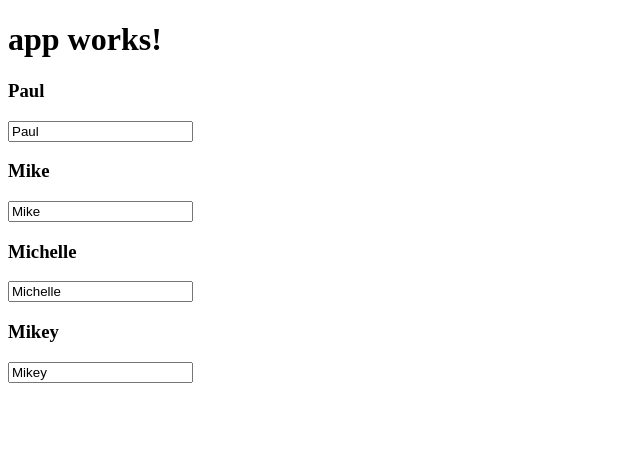
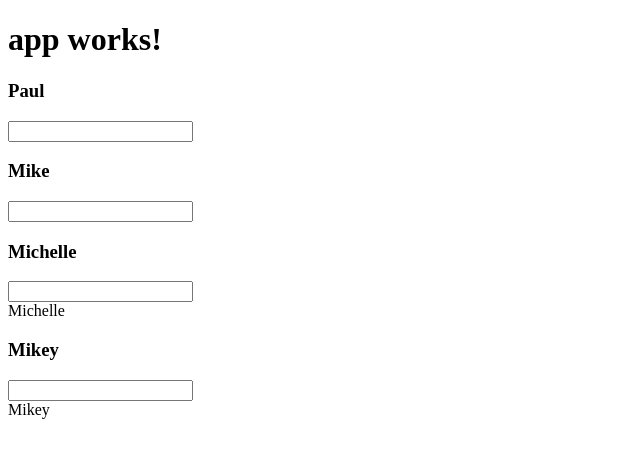
Before and after one commit to leonwatson2/Angular-4-Essentials, an Angular app: page / in a window 1280 px wide. Shown: the top 458 px of the page, without its empty margins (0-640 px from the left). Built offline with nearby package versions, Linux system fonts and the light colour scheme.

Commit message:
Two way binding fix

```diff
--- a/src/app/dog-details/dog-details.component.ts
+++ b/src/app/dog-details/dog-details.component.ts
@@ -6,7 +6,7 @@ import { Component, Input, Output, EventEmitter } from '@angular/core'
     template:`
             <div>
                 <h3>{{name}}</h3>
-                <input type="text" [(ngModel)]="name"/>
+                <input type="text" (change)="handleChange($event)"/>
             </div>`
 })
 export class DogDetailsComponent{
--- a/src/app/dog-list/dog-list.component.html
+++ b/src/app/dog-list/dog-list.component.html
@@ -3,4 +3,6 @@
 <dog-details name="Mike"></dog-details>
 <!-- Two way Bind to propertery using [()] -->
 <dog-details [(name)]="michelle"></dog-details>
+<span>{{michelle}}</span>
 <dog-details [(name)]="mikey"></dog-details>
+<span>{{mikey}}</span>
```
